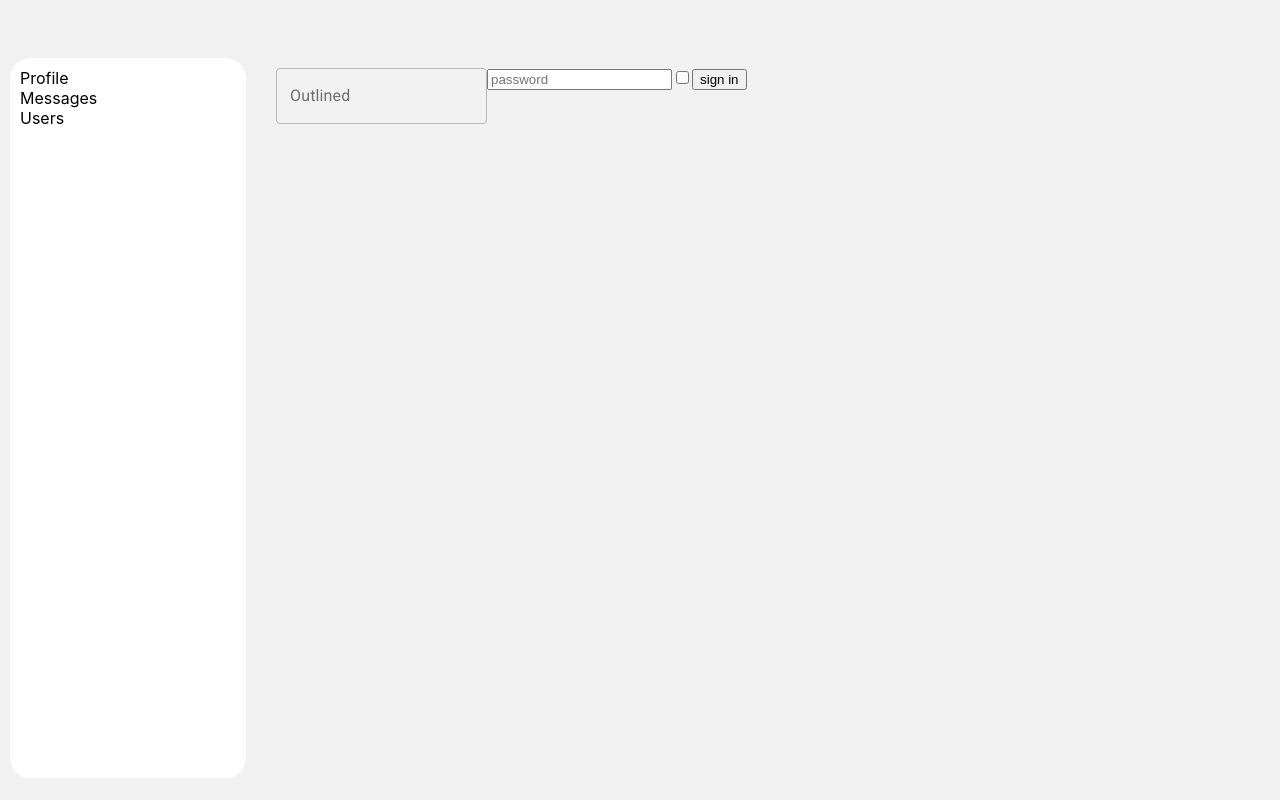
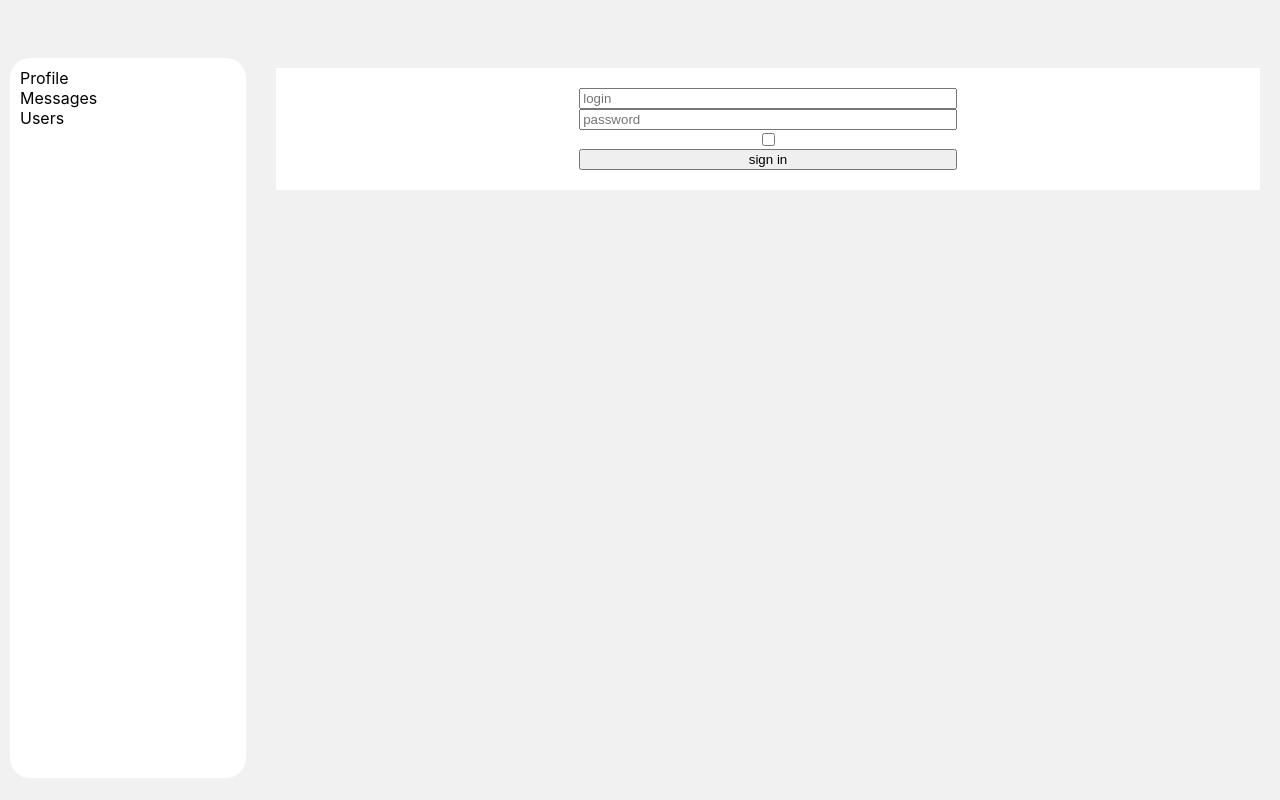
Before and after one commit to maksymenkoyr/social-network, a React (Create React App) app: page /#/login in a window 1280 px wide. Built offline with nearby package versions, Linux system fonts and the light colour scheme; no server answers.

Commit message:
change redux-form  to formik

```diff
--- a/package.json
+++ b/package.json
@@ -8,6 +8,7 @@
         "@testing-library/react": "^9.5.0",
         "@testing-library/user-event": "^7.2.1",
         "axios": "^0.19.2",
+        "formik": "^2.1.4",
         "node-sass": "^4.14.1",
         "react": "^16.13.1",
         "react-dom": "^16.13.1",
@@ -15,7 +16,6 @@
         "react-router-dom": "^5.2.0",
         "react-scripts": "3.4.1",
         "redux": "^4.0.5",
-    "redux-form": "^8.3.6",
         "redux-thunk": "^2.3.0"
     },
     "scripts": {
--- a/src/components/SignIn/SignInForm.js
+++ b/src/components/SignIn/SignInForm.js
@@ -1,18 +1,26 @@
 import React from 'react'
-import {reduxForm, Field} from 'redux-form'
 import {Input} from '../common/CostumFormComponents'
+import {useFormik} from 'formik'
 
-const required = value => (value ? undefined : true)
-
-const SignInForm = ({handleSubmit}) => {
+const SignInForm = () => {
+    const signIn = useFormik({
+        initialValues: {
+            email: '',
+            password: '',
+            remberMe: false,
+        },
+        onSubmit: values => {
+            console.log(values)
+        },
+    })
     return (
-        <form onSubmit={handleSubmit}>
-            <Field placeholder='login' name='login' component={Input} validate={[required]}></Field>
-            <Field placeholder='password' name='password' component='input' type='password'></Field>
-            <Field name='remberMe' component='input' type='checkbox'></Field>
+        <form className='sign-in-page__form'>
+            <input placeholder='login' name='login' type='text' />
+            <input placeholder='password' name='password' type='password' />
+            <input name='remberMe' type='checkbox' />
             <button type='submit'>sign in</button>
         </form>
     )
 }
 
-export default reduxForm({form: 'signIn'})(SignInForm)
+export default SignInForm
--- a/src/components/SignIn/SignInPage.js
+++ b/src/components/SignIn/SignInPage.js
@@ -1,10 +1,16 @@
 import React from 'react'
 import SignInForm from './SignInForm'
+import './SignInPage.scss'
+
 const signIn = formData => {
     console.log(formData)
 }
 const SignInPage = () => {
-    return <SignInForm onSubmit={signIn} />
+    return (
+        <div className='sign-in-page'>
+            <SignInForm onSubmit={signIn} />
+        </div>
+    )
 }
 
 export default SignInPage
--- /dev/null
+++ b/src/components/SignIn/SignInPage.scss
@@ -0,0 +1,13 @@
+@import "../../_style-variables.scss";
+.sign-in-page {
+    padding: 20px;
+    width: 100%;
+    background-color: $app-primary;
+
+    &__form {
+        margin: 0 auto;
+        width: 40%;
+        display: flex;
+        flex-direction: column;
+    }
+}
--- a/src/reducers/rootReducer.js
+++ b/src/reducers/rootReducer.js
@@ -2,11 +2,9 @@ import {combineReducers} from 'redux'
 import usersReducer from './usersReducer'
 import profileReducer from './profileReducer'
 import authenticationReducer from './authenticationReducer'
-import {reducer as formReducer} from 'redux-form'
 
 export const rootReducer = combineReducers({
     usersPage: usersReducer,
     profilePage: profileReducer,
     authentication: authenticationReducer,
-    form: formReducer,
 })
```
Also changed, not shown: 1 other file (tests, documents, lock files or other folders). Lines whose indentation alone changed are shown as unchanged.
